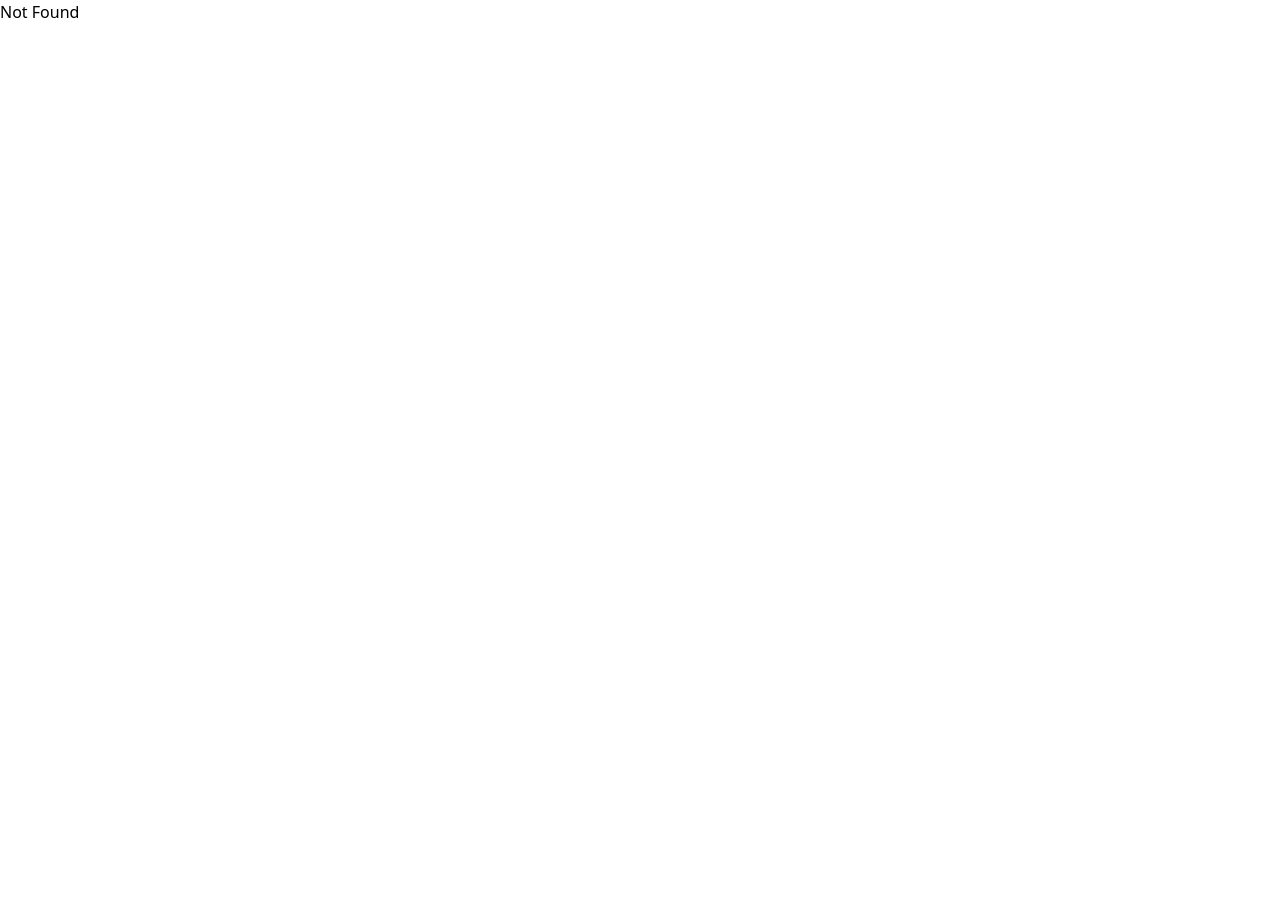
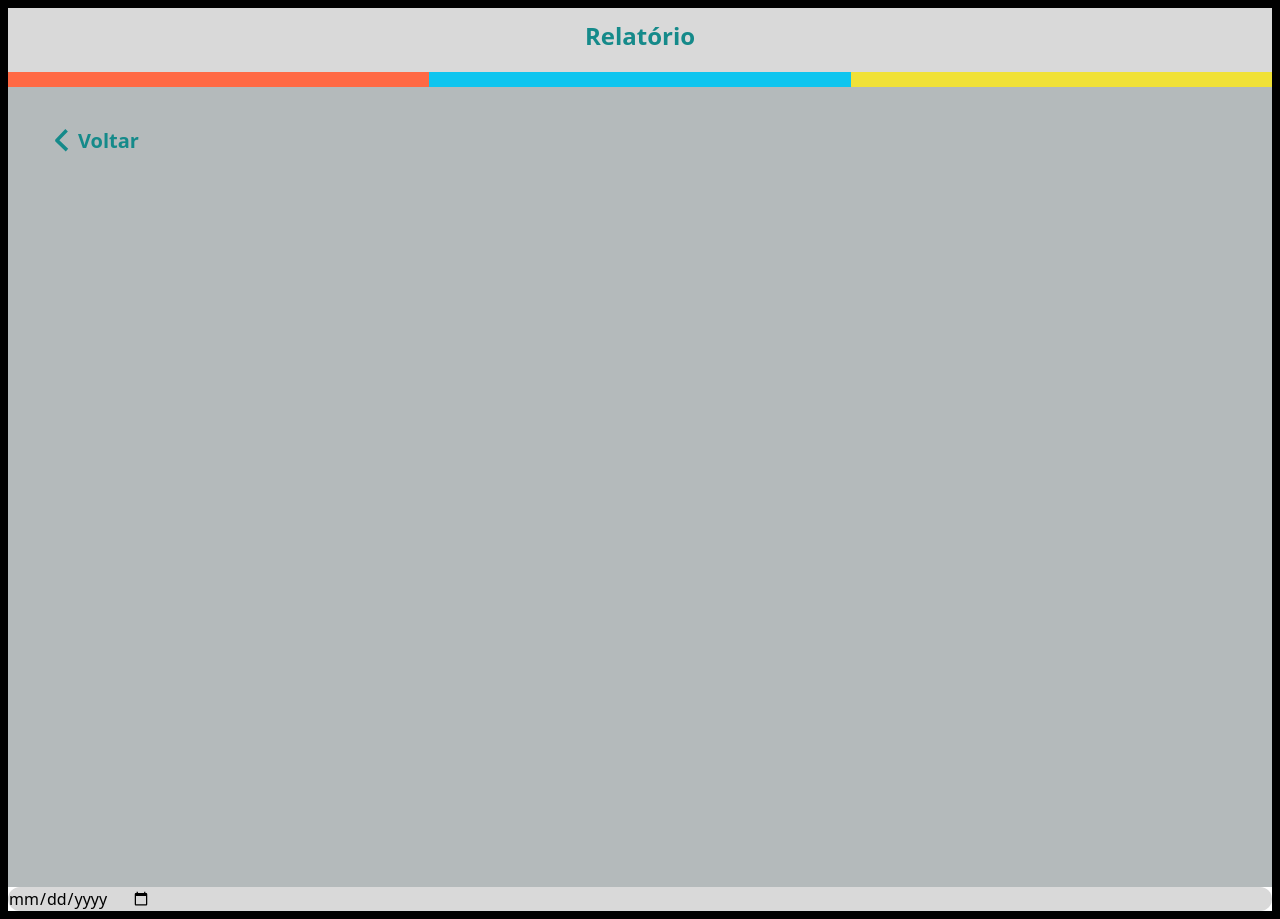
Before and after one commit to IRINEUSABIDO/conectaSI_Secretaria, a React (Vite) app: page /relatorio in a window 1280 px wide. Before the commit the page ends 800 px from the top, so only its background shows below. Built offline with nearby package versions, Linux system fonts and the light colour scheme.

Commit message:
inicio da tela dos relatorio

```diff
--- /dev/null
+++ b/src/components/buttonBack.tsx
@@ -0,0 +1,30 @@
+import { Link } from "@tanstack/react-router";
+import setaEsquerda from "../assets/svgs/setaEsquerda.svg";
+
+interface Props {
+  redirect: string;
+  title: string;
+}
+export const Button_Back = ({ redirect, title }: Props) => {
+  return (
+    <>
+      <div className="flex gap-6 flex-col justify-center col h-screen items-center bg-bg-gray">
+        <div className="relative h-screen w-screen">
+          <div className=" ml-9 absolute m-4 text-white p-4 mr-9 cursor-pointer">
+            <button
+              type="button"
+              className="flex items-center space-x-1 cursor-pointer"
+            >
+              <img src={setaEsquerda} alt="seta para a esquerda" />
+              <div className="font-bold text-header-blue text-xl">
+                <h1>
+                  <Link to={redirect}>{title}</Link>
+                </h1>
+              </div>
+            </button>
+          </div>
+        </div>
+      </div>
+    </>
+  );
+};
--- a/src/routeTree.gen.ts
+++ b/src/routeTree.gen.ts
@@ -9,9 +9,15 @@
 // Additionally, you should also exclude this file from your linter and/or formatter to prevent it from being checked or modified.
 
 import { Route as rootRouteImport } from './routes/__root'
+import { Route as RelatorioRouteImport } from './routes/relatorio'
 import { Route as Index3RouteImport } from './routes/index3'
 import { Route as IndexRouteImport } from './routes/index'
 
+const RelatorioRoute = RelatorioRouteImport.update({
+  id: '/relatorio',
+  path: '/relatorio',
+  getParentRoute: () => rootRouteImport,
+} as any)
 const Index3Route = Index3RouteImport.update({
   id: '/index3',
   path: '/index3',
@@ -26,31 +32,42 @@ const IndexRoute = IndexRouteImport.update({
 export interface FileRoutesByFullPath {
   '/': typeof IndexRoute
   '/index3': typeof Index3Route
+  '/relatorio': typeof RelatorioRoute
 }
 export interface FileRoutesByTo {
   '/': typeof IndexRoute
   '/index3': typeof Index3Route
+  '/relatorio': typeof RelatorioRoute
 }
 export interface FileRoutesById {
   __root__: typeof rootRouteImport
   '/': typeof IndexRoute
   '/index3': typeof Index3Route
+  '/relatorio': typeof RelatorioRoute
 }
 export interface FileRouteTypes {
   fileRoutesByFullPath: FileRoutesByFullPath
-  fullPaths: '/' | '/index3'
+  fullPaths: '/' | '/index3' | '/relatorio'
   fileRoutesByTo: FileRoutesByTo
-  to: '/' | '/index3'
-  id: '__root__' | '/' | '/index3'
+  to: '/' | '/index3' | '/relatorio'
+  id: '__root__' | '/' | '/index3' | '/relatorio'
   fileRoutesById: FileRoutesById
 }
 export interface RootRouteChildren {
   IndexRoute: typeof IndexRoute
   Index3Route: typeof Index3Route
+  RelatorioRoute: typeof RelatorioRoute
 }
 
 declare module '@tanstack/react-router' {
   interface FileRoutesByPath {
+    '/relatorio': {
+      id: '/relatorio'
+      path: '/relatorio'
+      fullPath: '/relatorio'
+      preLoaderRoute: typeof RelatorioRouteImport
+      parentRoute: typeof rootRouteImport
+    }
     '/index3': {
       id: '/index3'
       path: '/index3'
@@ -71,6 +88,7 @@ declare module '@tanstack/react-router' {
 const rootRouteChildren: RootRouteChildren = {
   IndexRoute: IndexRoute,
   Index3Route: Index3Route,
+  RelatorioRoute: RelatorioRoute,
 }
 export const routeTree = rootRouteImport
   ._addFileChildren(rootRouteChildren)
--- a/src/routes/index.tsx
+++ b/src/routes/index.tsx
@@ -70,7 +70,7 @@ function RouteComponent() {
           <div className="w-[320px]">
             <Button
               title="Relatório"
-              redirect="/"
+              redirect="/relatorio/"
               src={novaOrdem}
               alt="pedrinho"
             />
--- /dev/null
+++ b/src/routes/relatorio.tsx
@@ -0,0 +1,31 @@
+import { createFileRoute } from "@tanstack/react-router";
+import { Header } from "../components/header";
+import { Button_Back } from "../components/buttonBack";
+export const Route = createFileRoute("/relatorio")({
+  component: RouteComponent,
+});
+
+function RouteComponent() {
+  return (
+    <>
+    {/* Div suprema */}
+      <div className="flex flex-col border-8">
+        {/* Header */}
+        <header className="bg-light-gray items-center">
+          <h1 className="text-center font-bold text-header-blue text-2xl mt-3 ">
+            Relatório
+          </h1>
+          <Header />
+        </header>
+        <main>
+          {/* Botão para redirecionar para o menu principal*/}
+          <Button_Back redirect="/index/" title="Voltar"/>
+
+          <div className="rounded-2xl bg-light-gray flex items-center space-x-3">
+              <input type="date" placeholder="Do dia: --/--/----" />
+          </div>
+        </main>
+      </div>
+    </>
+  );
+}
--- /dev/null
+++ b/src/utils/DATEFormatter.tsx
@@ -0,0 +1,4 @@
+export const Date_Formatter = (date: string): string => {
+    return date
+
+}
```
Also changed, not shown: src/assets/icons/seteEsquerda.png (added), src/assets/svgs/setaEsquerda.svg (added).
